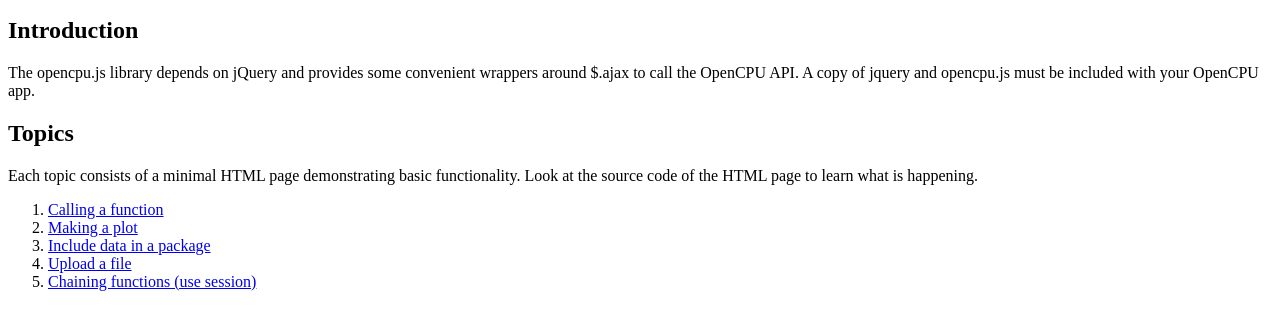
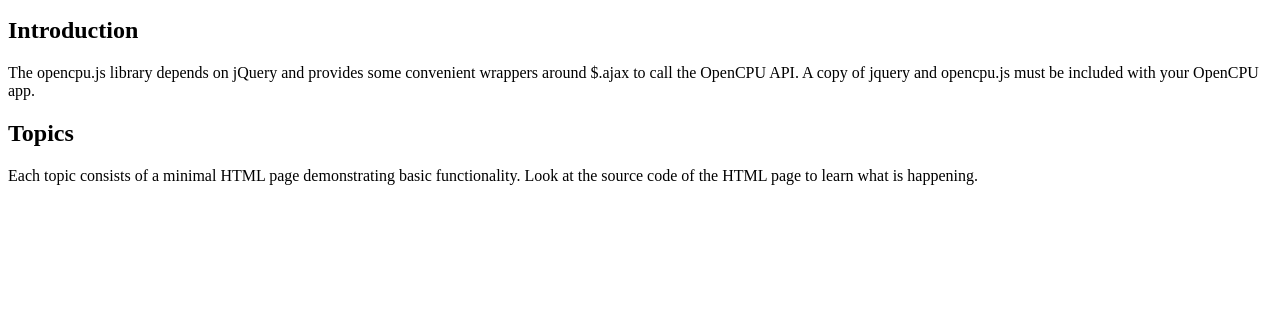
Before and after one commit to lgucheva/gucheva_test, a plain HTML site: page www/index.html in a window 1280 px wide. Shown: the part 101-430 px from the top of the page. Drawn offline with Linux system fonts and the light colour scheme.

Commit message:
Update index.html

```diff
--- a/www/index.html
+++ b/www/index.html
@@ -22,13 +22,6 @@
 
     <p>Each topic consists of a minimal HTML page demonstrating basic functionality. Look at the source code of the HTML page to learn what is happening.</p>
 
-    <ol>
-      <li><a href="hello.html">Calling a function</a></li>
-      <li><a href="plot.html">Making a plot</a></li>
-      <li><a href="data.html">Include data in a package</a></li>
-      <li><a href="upload.html">Upload a file</a></li>
-      <li><a href="chain.html">Chaining functions (use session)</a></li>
-    </ol>
 
 
   </body>
```
